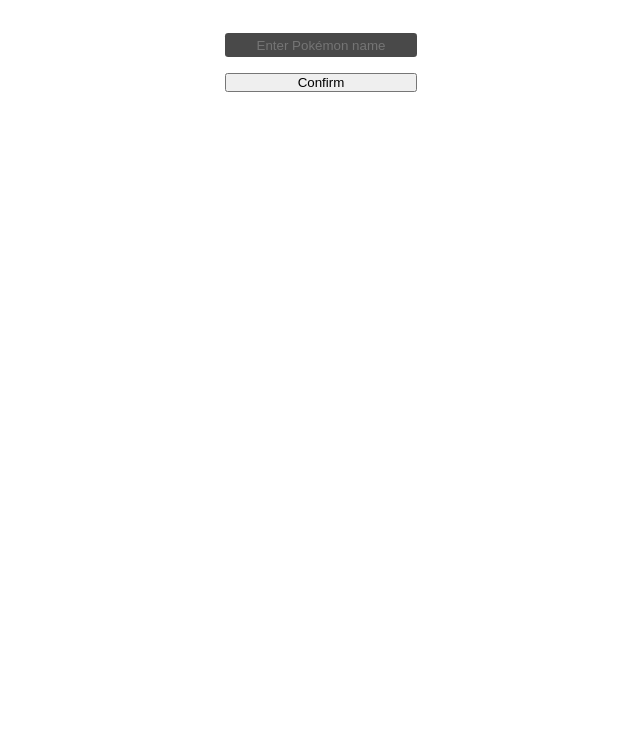
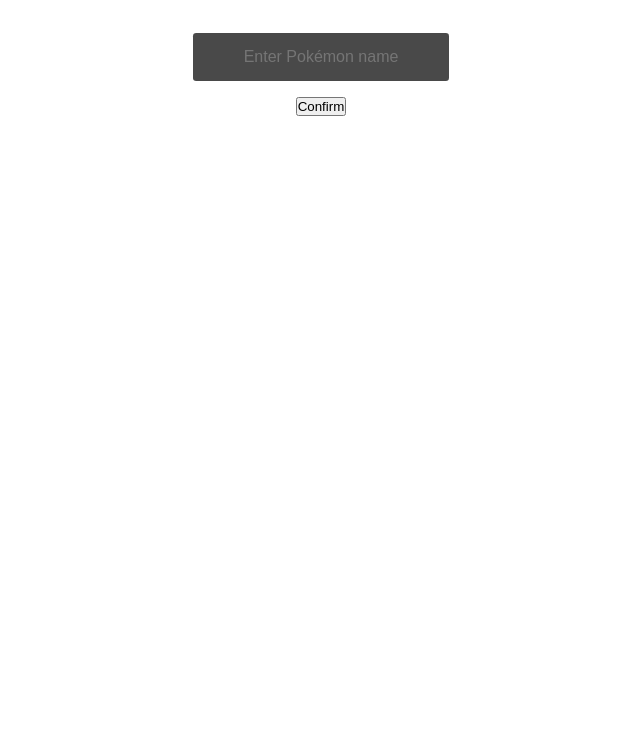
Before and after one commit to ShaumikRahman/node-pokemon, a website: page public/index.html in a window 1280 px wide. Shown: the part 52-800 px from the top of the page, without its empty margins (319-959 px from the left). Drawn offline with Linux system fonts and the light colour scheme; no server answers.

Commit message:
improved input field

```diff
--- a/scss/_index.scss
+++ b/scss/_index.scss
@@ -10,6 +10,7 @@
         display: flex;
         flex-direction: column;
         justify-content: center;
+        align-items: center;
         gap: 1rem;
         width: 15%;
     }
@@ -22,6 +23,13 @@
         background-color: #494949;
         height: 1.5rem;
         border-radius: .25vw;
+        width: clamp(8rem, 64vw, 16rem);
+        height: 3rem;
+        font-size: 1rem;
+    }
+
+    &__submit {
+        cursor: pointer;
     }
 
     &__pokemon {
```
Also changed, not shown: public/css/styles.css, 1 other file.
